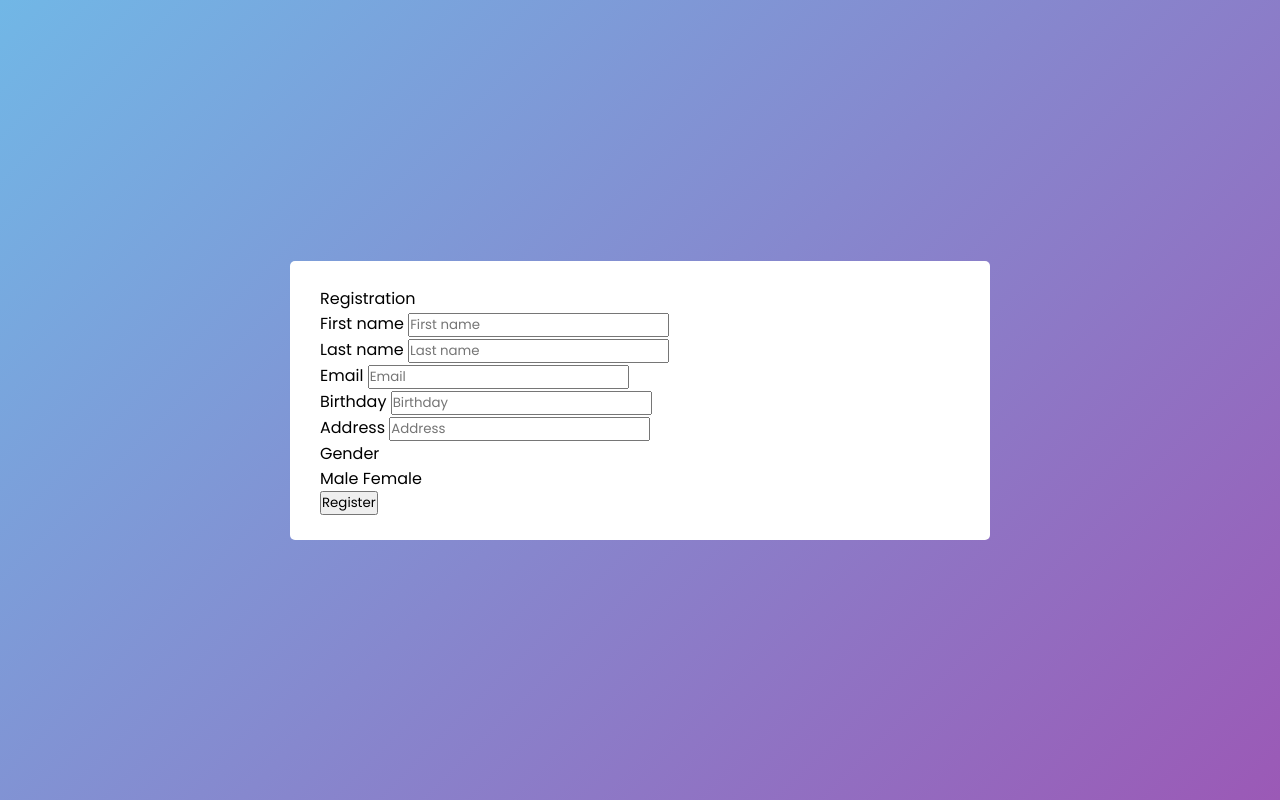
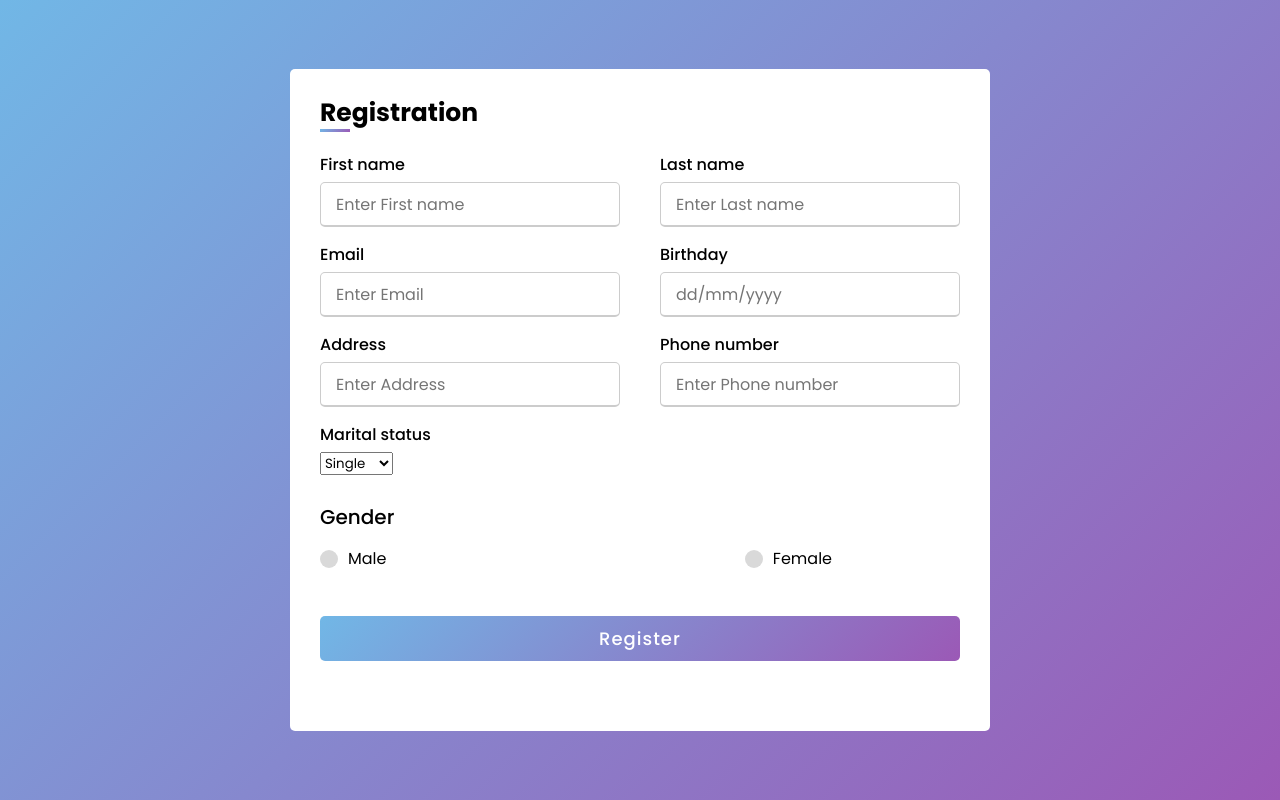
Before and after one commit to kamadi2000/HRProject, a plain HTML site: page frontend/MakeForm/form.html in a window 1280 px wide. Drawn offline with Linux system fonts and the light colour scheme.

Commit message:
add employee form

```diff
--- a/frontend/MakeForm/form.html
+++ b/frontend/MakeForm/form.html
@@ -3,7 +3,7 @@
         <title>
             Add employee
         </title>
-        <link rel="preconnect" href="https://fonts.googleapis.com"><link rel="preconnect" href="https://fonts.gstatic.com" crossorigin><link href="https://fonts.googleapis.com/css2?family=Poppins:wght@400;700&display=swap" rel="stylesheet">
+        <link href="https://fonts.googleapis.com/css2?family=Poppins:wght@400;500;700&display=swap" rel="stylesheet">
         <link rel="stylesheet" type="text/css" href="styles.css">
         <meta name="viewport" content="width=device-width",initial-scale=1.0>
     </head>
@@ -14,39 +14,55 @@
                 <div class="user-details">
                     <div class="input-box">
                         <span class="details">First name</span>
-                        <input type="text" placeholder="First name" required>
+                        <input type="text" placeholder="Enter First name" required>
                     </div>
 
                     <div class="input-box">
                         <span class="details">Last name</span>
-                        <input type="text" placeholder="Last name" required>
+                        <input type="text" placeholder="Enter Last name" required>
                     </div>
 
                     <div class="input-box">
                         <span class="details">Email</span>
-                        <input type="text" placeholder="Email" required>
+                        <input type="text" placeholder="Enter Email" required>
                     </div>
 
                     <div class="input-box">
                         <span class="details">Birthday</span>
-                        <input type="text" placeholder="Birthday" required>
+                        <input type="text" placeholder="dd/mm/yyyy" required>
                     </div>
 
                     <div class="input-box">
                         <span class="details">Address</span>
-                        <input type="text" placeholder="Address" required>
+                        <input type="text" placeholder="Enter Address" required>
+                    </div>
+                    <div class="input-box">
+                        <span class="details">Phone number</span>
+                        <input type="text" placeholder="Enter Phone number" required>
+                    </div>
+                    <div class="input-box">
+                        <span class="details">Marital status</span>
+                        <select name="Marital-status" id="Marital-status" >
+                            <option value="Single">Single</option>
+                            <option value="Married">Married</option>
+
+
+                          </select>
                     </div>
                 </div>
                 <div class="gender-details">
+                    <input type="radio" name="gender" id="dot-1">
+                    <input type="radio" name="gender" id="dot-2">
+
                     <span class="gender-title">Gender</span>
                     <div class="category">
-                        <label for="">
+                        <label for="dot-1">
                             <span class="dot one"></span>
                             <span class="gender">Male</span>
                         </label>
 
-                        <label for="">
-                            <span class="dot one"></span>
+                        <label for="dot-2">
+                            <span class="dot two"></span>
                             <span class="gender">Female</span>
                         </label>
                     </div>
--- a/frontend/MakeForm/styles.css
+++ b/frontend/MakeForm/styles.css
@@ -1,4 +1,4 @@
-@import url('https://fonts.googleapis.com/css2?family=Poppins:wght@400;700&display=swap');
+@import url('https://fonts.googleapis.com/css2?family=Poppins:wght@400;500;700&display=swap');
 *{
     margin:0;
     padding:0;
@@ -21,8 +21,128 @@ body{
     padding:25px 30px;
     border-radius:5px ;
 }
-.container.title{
+.container .title{
     font-size:25px;
-    font-weight: 700;
+    font-weight: 700 ;
+    position: relative;
 
 }
+.container .title::before{
+    content : '';
+    position:absolute;
+    left:0;
+    bottom:0;
+    height: 3px;
+    width:30px;
+    background:  linear-gradient(135deg,#71b7e6,#9b59b6);
+
+}
+.container form .user-details{
+    display:flex;
+    flex-wrap: wrap;
+    justify-content: space-between;
+    margin: 20px 0 12px 0;
+}
+
+form .user-details .input-box{
+    width:calc(100%/2 - 20px);
+    margin-bottom: 15px;
+}
+.user-details .input-box input{
+    height:45px;
+    width:100%;
+    outline: none;
+    border-radius: 5px;
+    border: 1px solid #ccc;
+    padding-left: 15px;
+    font-size: 16px;
+    border-bottom-width: 2px;
+    transition: all 0.3s ease;
+ }
+.user-details .input-box .details{
+    display: block;
+    font-weight: 500;
+    margin-bottom: 5px;
+}
+
+.user-details .input-box input:focus,
+.user-details .input-box input:valid{
+    border-color: #9b59b6;
+}
+
+form .gender-details .gender-title{
+    font-size:20px;
+    font-weight: 500;
+}
+
+form .gender-details .category{
+    display: flex;
+    width: 80%;
+    margin:14px 0;
+    justify-content: space-between;
+}
+
+.gender-details .category label{
+    display: flex;
+    align-items: center;
+
+}
+
+.gender-details .category .dot{
+    height: 18px;
+    width: 18px;
+    background: #d9d9d9;
+    border-radius: 50%;
+    margin-right: 10px;
+    border: 5px solid transparent;
+    transition: all 0.3s ease;
+}
+#dot-1:checked ~ .category label .one,
+#dot-2:checked ~ .category label .two{
+    border-color: #d9d9d9 ;
+    background: #9b59b6;
+}
+
+form input[type="radio"]{
+    display: none;
+}
+form .button{
+    height: 45px;
+    margin: 45px 0;
+}
+
+form .button input{
+    height: 100%;
+    width: 100%;
+    outline: none;
+    color: #fff;
+    border: none;
+    font-size: 18px;
+    font-weight: 500;
+    border-radius: 5px;
+    letter-spacing: 1px;
+    background: linear-gradient(135deg,#71b7e6,#9b59b6);
+
+}
+form .button input:hover{
+    background: linear-gradient(-135deg,#71b7e6,#9b59b6);
+}
+@media (max-width: 584px){
+    .container{
+        max-width: 100%;
+    }
+    form .user-details .input-box{
+        margin-bottom: 15px;
+        width: 100%;
+    }
+    form .gender-details .category{
+        width: 100%;
+    }
+    .container form .user-details{
+        max-height: 300px;
+        overflow-y: scroll;
+    }
+    .user-details::-webkit-scrollbar{
+        width: 0;
+    }
+}
```
